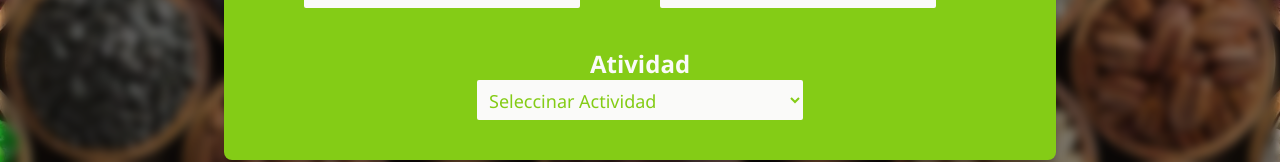
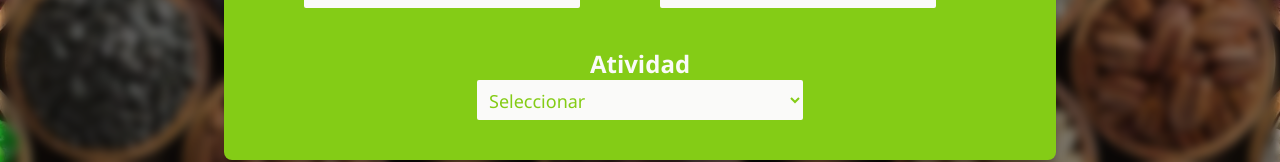
Before and after one commit to JoaGal/AutoDi, a Next.js app: page / in a window 1280 px wide. Shown: the part 1140-1302 px from the top of the page. Built offline with nearby package versions, Linux system fonts and the light colour scheme.

Commit message:
Update StatsCard.tsx

```diff
--- a/app/components/StatsCard.tsx
+++ b/app/components/StatsCard.tsx
@@ -40,8 +40,8 @@ export const StatsCard = () => {
           </div>
         </div>
             <p className="font-semibold md:text-2xl mt-5 md:mt-0 text-xl text-left md:text-center">Atividad</p>
-            <select className='text-lime-500 md:h-10 p-2 rounded-sm bg-stone-50 text-sm md:text-lg outline-none md:mt-0 '>
-                <option>Seleccinar Actividad</option>
+            <select className='text-lime-500 md:h-10 p-2 rounded-sm bg-stone-50 text-sm md:text-lg outline-none md:mt-0'>
+                <option>Seleccionar</option>
                 <option>Poco o ningún ejercicio</option>
                 <option>Ejercicio ligero (1-3 x semana)</option>
                 <option>Ejercicio Moderado (3-5 x semana)</option>
```
